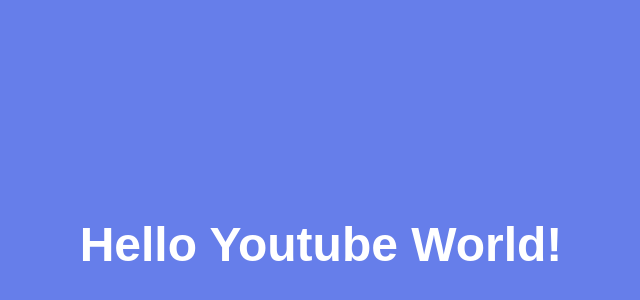
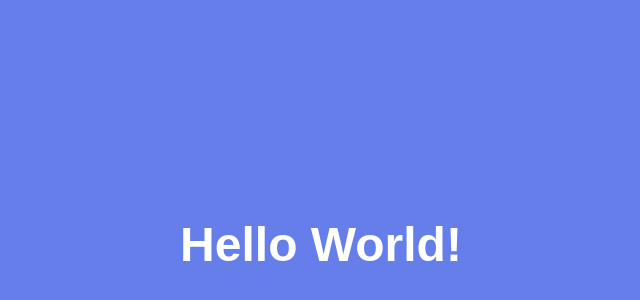
Before and after one commit to al-code-git/my-profile, a website: page app/src/index.html in a window 1280 px wide. Shown: the part 156-456 px from the top of the page, without its empty margins (319-959 px from the left). Drawn offline with Linux system fonts and the light colour scheme.

Commit message:
youtube tutorial again

```diff
--- a/app/src/index.html
+++ b/app/src/index.html
@@ -3,7 +3,7 @@
 <head>
     <meta charset="UTF-8">
     <meta name="viewport" content="width=device-width, initial-scale=1.0">
-    <title>Hello Youtube World!</title>
+    <title>Hello World!</title>
     <style>
         body {
             margin: 0;
@@ -22,6 +22,6 @@
     </style>
 </head>
 <body>
-    <h1>Hello Youtube World!</h1>
+    <h1>Hello World!</h1>
 </body>
 </html>
```
